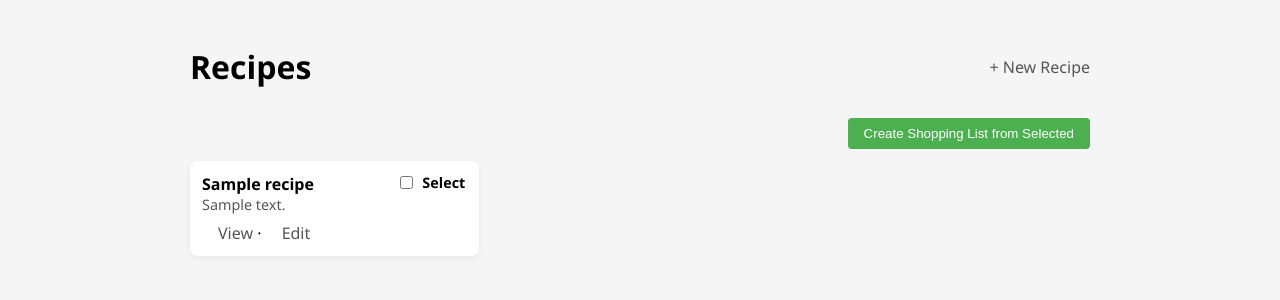
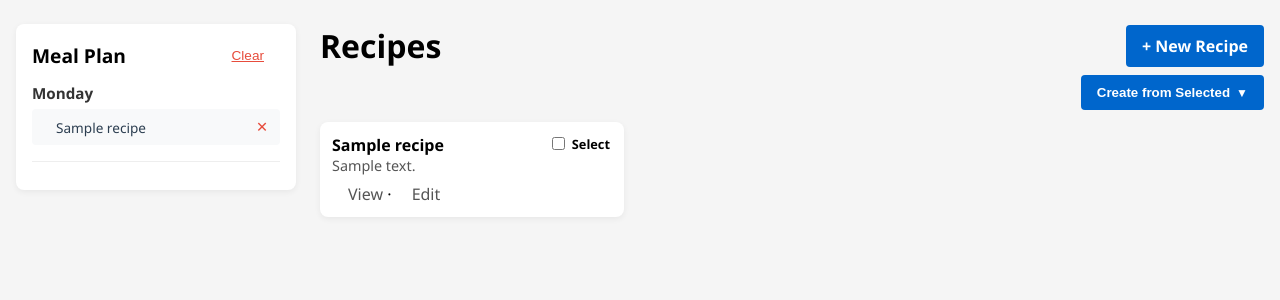
Before and after one commit to sreynolds203/ReynoldsRecipes, a Django app: page / in a window 1280 px wide. Shown: the part 47-347 px from the top of the page. Run offline with Django 5.2, Linux system fonts and the light colour scheme; tables that the repository leaves empty hold one stand-in row (values such as "Sample post").

Commit message:
UI changes and added meal planning functionality

```diff
--- a/recipes/urls.py
+++ b/recipes/urls.py
@@ -10,4 +10,9 @@ urlpatterns = [
     path('<int:pk>/edit/', views.RecipeUpdateView.as_view(), name='update'),
     path('<int:pk>/delete/', views.RecipeDeleteView.as_view(), name='delete'),
     path('shopping-list/', views.shopping_list, name='shopping_list'),
+    path('meal-plan/api/', views.get_meal_plan, name='meal_plan_api'),
+    path('meal-plan/create-bulk/', views.create_meal_plan_bulk, name='create_meal_plan_bulk'),
+    path('<int:recipe_id>/add-to-meal-plan/', views.add_to_meal_plan, name='add_to_meal_plan'),
+    path('meal-plan/<int:meal_plan_id>/remove/', views.remove_from_meal_plan, name='remove_from_meal_plan'),
+    path('meal-plan/clear/', views.clear_meal_plan, name='clear_meal_plan'),
 ]
--- a/recipes/views.py
+++ b/recipes/views.py
@@ -1,15 +1,33 @@
 from django.views.generic import ListView, DetailView, CreateView, UpdateView, DeleteView
 from django.urls import reverse_lazy
-from django.shortcuts import render
-from .models import Recipe
+from django.shortcuts import render, redirect
+from django.http import JsonResponse
+from .models import Recipe, MealPlan
 from .ingredient_parser import normalize_ingredient, aggregate_ingredients, format_quantity
 import re
+from datetime import datetime, timedelta
 
 class RecipeListView(ListView):
     model = Recipe
     template_name = 'recipes/index.html'
     context_object_name = 'recipes'
     paginate_by = 12
+
+    def get_context_data(self, **kwargs):
+        ctx = super().get_context_data(**kwargs)
+        meal_plans = MealPlan.objects.all().select_related('recipe').order_by('day')
+        days_dict = {}
+        for day, day_name in MealPlan.DAYS_OF_WEEK:
+            days_dict[day] = {'name': day_name, 'recipes': []}
+
+        for mp in meal_plans:
+            days_dict[mp.day]['recipes'].append({
+                'id': mp.id,
+                'recipe': mp.recipe,
+            })
+
+        ctx['meal_plan_days'] = [days_dict[day[0]] for day in MealPlan.DAYS_OF_WEEK]
+        return ctx
 
 class RecipeDetailView(DetailView):
     model = Recipe
@@ -156,3 +174,101 @@ def shopping_list(request):
         'items': items,
         'recipes': recipes,
     })
+
+
+def get_meal_plan(request):
+    """Return meal plan as JSON for AJAX requests."""
+    meal_plans = MealPlan.objects.all().select_related('recipe').order_by('day')
+    days = {day[0]: {'day_name': day[1], 'recipes': []} for day in MealPlan.DAYS_OF_WEEK}
+
+    for mp in meal_plans:
+        days[mp.day]['recipes'].append({
+            'id': mp.id,
+            'recipe_id': mp.recipe.id,
+            'recipe_title': mp.recipe.title,
+        })
+
+    return JsonResponse(list(days.values()), safe=False)
+
+
+def add_to_meal_plan(request, recipe_id):
+    """Add a recipe to the meal plan for a specific day."""
+    if request.method == 'POST':
+        day = request.POST.get('day')
+        if day:
+            recipe = Recipe.objects.get(pk=recipe_id)
+            MealPlan.objects.create(recipe=recipe, day=day)
+            return redirect('recipes:list')
+
+    recipe = Recipe.objects.get(pk=recipe_id)
+    return render(request, 'recipes/add_to_meal_plan.html', {
+        'recipe': recipe,
+        'days': MealPlan.DAYS_OF_WEEK,
+    })
+
+
+def remove_from_meal_plan(request, meal_plan_id):
+    """Remove a recipe from the meal plan."""
+    meal_plan = MealPlan.objects.get(pk=meal_plan_id)
+    meal_plan.delete()
+    return redirect('recipes:list')
+
+
+def clear_meal_plan(request):
+    """Clear all recipes from the meal plan."""
+    if request.method == 'POST':
+        MealPlan.objects.all().delete()
+        return redirect('recipes:list')
+    return render(request, 'recipes/confirm_clear_meal_plan.html')
+
+
+def create_meal_plan_bulk(request):
+    """Create meal plan entries from selected recipes with auto-assigned days starting from a start date."""
+    if request.method == 'POST':
+        # Support explicit assignments: multiple values like 'assignments' = 'recipeid|YYYY-MM-DD'
+        assignments = request.POST.getlist('assignments')
+        if assignments:
+            days_of_week = [day[0] for day in MealPlan.DAYS_OF_WEEK]
+            for a in assignments:
+                try:
+                    recipe_id, date_str = a.split('|', 1)
+                    recipe = Recipe.objects.get(pk=int(recipe_id))
+                    current_date = datetime.strptime(date_str, '%Y-%m-%d').date()
+                    day_name = days_of_week[current_date.weekday()]
+                    MealPlan.objects.create(recipe=recipe, day=day_name)
+                except Exception:
+                    # skip invalid entries
+                    continue
+            return redirect('recipes:list')
+
+        # Backwards compatible: simple start_date + recipe_ids
+        recipe_ids = request.POST.getlist('recipe_ids')
+        start_date_str = request.POST.get('start_date')
+
+        if recipe_ids and start_date_str:
+            try:
+                start_date = datetime.strptime(start_date_str, '%Y-%m-%d').date()
+            except ValueError:
+                start_date = None
+
+            if start_date:
+                recipes = Recipe.objects.filter(pk__in=recipe_ids)
+
+                # Map date to day of week
+                days_of_week = [day[0] for day in MealPlan.DAYS_OF_WEEK]
+
+                for idx, recipe in enumerate(recipes):
+                    current_date = start_date + timedelta(days=idx)
+                    day_name = days_of_week[current_date.weekday()]  # 0=Monday, 6=Sunday
+                    MealPlan.objects.create(recipe=recipe, day=day_name)
+
+                return redirect('recipes:list')
+
+    # GET request: show form with selected recipes
+    recipe_ids = request.GET.getlist('recipe_ids')
+    recipes = Recipe.objects.filter(pk__in=recipe_ids)
+
+    return render(request, 'recipes/meal_plan_select_date.html', {
+        'selected_recipes': recipes,
+        'recipe_ids': recipe_ids,
+    })
--- a/templates/recipes/form.html
+++ b/templates/recipes/form.html
@@ -52,7 +52,7 @@
       <button type="button" id="add-ingredient-btn" style="background:#0066cc;color:#fff;border:none;padding:8px 12px;border-radius:6px;cursor:pointer;margin-bottom:12px;font-weight:600">+ Add Ingredient</button>
 
       <!-- Hidden textarea to store serialized ingredients -->
-      <textarea id="{{ form.ingredients.id_for_label }}" name="ingredients" style="display:none">{{ ingredients_raw }}</textarea>
+      <textarea id="id_ingredients" name="ingredients" style="display:none">{{ ingredients_raw }}</textarea>
       {% if form.ingredients.errors %}<div style="color:red;font-size:.9rem">{{ form.ingredients.errors }}</div>{% endif %}
     </div>
 
@@ -86,7 +86,7 @@
   ];
 
   const ingredientsList = document.getElementById('ingredients-list');
-  const hiddenField = document.getElementById('{{ form.ingredients.id_for_label }}');
+  const hiddenField = document.getElementById('id_ingredients');
   const addBtn = document.getElementById('add-ingredient-btn');
   let draggedRow = null;
 
--- a/templates/recipes/index.html
+++ b/templates/recipes/index.html
@@ -1,25 +1,79 @@
 {% extends "base.html" %}
 {% block content %}
-<div style="max-width:900px;margin:24px auto">
+<div style="display:flex;gap:24px;max-width:1400px;margin:24px auto;padding:0 16px">
+  <!-- Left Sidebar: Meal Plan -->
+  <div style="width:280px;flex-shrink:0">
+    <div style="background:#fff;border-radius:8px;box-shadow:0 2px 6px rgba(0,0,0,.06);padding:16px;position:sticky;top:24px">
+      <div style="display:flex;justify-content:space-between;align-items:center;margin-bottom:12px">
+        <h2 style="margin:0;font-size:1.2rem">Meal Plan</h2>
+        {% if meal_plan_days|length %}
+          <form method="post" action="{% url 'recipes:clear_meal_plan' %}" style="margin:0" onsubmit="return confirm('Clear all recipes from meal plan?')">
+            {% csrf_token %}
+            <button type="submit" style="background:none;border:none;color:#e74c3c;cursor:pointer;font-size:.85rem;text-decoration:underline">Clear</button>
+          </form>
+        {% endif %}
+      </div>
+
+      {% if meal_plan_days %}
+        <div style="max-height:600px;overflow-y:auto">
+          {% for day in meal_plan_days %}
+            {% if day.recipes %}
+              <div style="margin-bottom:12px;padding-bottom:12px;border-bottom:1px solid #eee">
+                <div style="font-weight:600;font-size:.95rem;color:#333;margin-bottom:6px">{{ day.name }}</div>
+                {% for item in day.recipes %}
+                  <div style="background:#f8f9fa;padding:8px;border-radius:4px;margin-bottom:4px;font-size:.85rem;display:flex;justify-content:space-between;align-items:center">
+                    <a href="{% url 'recipes:detail' item.recipe.id %}" style="flex:1;color:#2c3e50;text-decoration:none;overflow:hidden;text-overflow:ellipsis;white-space:nowrap">{{ item.recipe.title }}</a>
+                    <form method="post" action="{% url 'recipes:remove_from_meal_plan' item.id %}" style="margin:0;display:inline" onsubmit="this.parentElement.style.opacity='0.5'">
+                      {% csrf_token %}
+                      <button type="submit" style="background:none;border:none;color:#e74c3c;cursor:pointer;font-size:.9rem;padding:2px 4px">✕</button>
+                    </form>
+                  </div>
+                {% endfor %}
+              </div>
+            {% endif %}
+          {% endfor %}
+        </div>
+      {% else %}
+        <p style="color:#999;font-size:.9rem;margin:0">No recipes in meal plan. Add some from recipes below!</p>
+      {% endif %}
+    </div>
+  </div>
+
+  <!-- Right Side: Recipes -->
+  <div style="flex:1;min-width:0">
     <div style="display:flex;justify-content:space-between;align-items:center">
-    <h1>Recipes</h1>
+      <h1 style="margin:0">Recipes</h1>
       <div>
-      <a href="{% url 'recipes:create' %}">+ New Recipe</a>
+        <a href="{% url 'recipes:create' %}" style="background:#0066cc;color:#fff;padding:10px 16px;text-decoration:none;border-radius:4px;font-weight:600;display:inline-block">+ New Recipe</a>
       </div>
     </div>
 
     <form method="post" action="{% url 'recipes:shopping_list' %}">
       {% csrf_token %}
-    <div style="display:flex;justify-content:space-between;align-items:center;margin-top:8px">
+      <div style="display:flex;justify-content:space-between;align-items:center;margin-top:8px;gap:8px">
         <div></div>
-      <button type="submit">Create Shopping List from Selected</button>
+        <div style="position:relative;display:inline-block">
+          <button type="button" id="create-dropdown-btn" style="background:#0066cc;color:#fff;padding:10px 16px;border:none;border-radius:4px;cursor:pointer;font-weight:600;display:flex;align-items:center;gap:6px" onclick="toggleCreateDropdown()">
+            Create from Selected <span style="font-size:12px">▼</span>
+          </button>
+          <div id="create-dropdown-menu" style="display:none;position:absolute;top:100%;right:0;background:#fff;border:1px solid #ddd;border-radius:4px;box-shadow:0 4px 8px rgba(0,0,0,0.1);z-index:10;min-width:200px;margin-top:4px">
+            <button type="submit" name="action" value="shopping_list" style="display:block;width:100%;padding:10px 16px;border:none;background:none;text-align:left;cursor:pointer;font-size:14px;color:#333" onclick="if(!validateSelection()){ alert('Please select at least one recipe'); return false;} document.getElementById('create-dropdown-menu').style.display='none'">
+              Shopping List
+            </button>
+            <button type="button" style="display:block;width:100%;padding:10px 16px;border:none;border-top:1px solid #eee;background:none;text-align:left;cursor:pointer;font-size:14px;color:#333" onclick="handleCreateMealPlan(); document.getElementById('create-dropdown-menu').style.display='none'">
+              Meal Plan
+            </button>
+          </div>
+        </div>
       </div>
 
       <div style="display:grid;grid-template-columns:repeat(auto-fill,minmax(260px,1fr));gap:16px;margin-top:12px">
       {% for r in recipes %}
         <div style="background:#fff;padding:12px;border-radius:8px;box-shadow:0 2px 6px rgba(0,0,0,.06);position:relative;overflow:hidden">
-        <div style="position:absolute;top:8px;right:8px;background:rgba(255,255,255,0.9);padding:4px 6px;border-radius:6px;z-index:2">
-          <label style="font-size:.9rem;display:flex;align-items:center;gap:6px"><input type="checkbox" name="selected" value="{{ r.pk }}"> Select</label>
+          <div style="position:absolute;top:8px;right:8px;background:rgba(255,255,255,0.9);padding:4px 6px;border-radius:6px;z-index:2;display:flex;gap:4px;flex-direction:column;font-size:.8rem">
+            <label style="display:flex;align-items:center;gap:4px;cursor:pointer">
+              <input type="checkbox" name="selected" value="{{ r.pk }}"> Select
+            </label>
           </div>
           {% if r.image %}
             <img src="{{ r.image.url }}" alt="" style="width:100%;height:140px;object-fit:cover;border-radius:6px;margin-bottom:8px"/>
@@ -45,4 +99,37 @@
       </div>
     {% endif %}
   </div>
+</div>
+
+<script>
+function toggleCreateDropdown() {
+  const menu = document.getElementById('create-dropdown-menu');
+  menu.style.display = menu.style.display === 'none' ? 'block' : 'none';
+}
+
+// Close dropdown when clicking outside
+document.addEventListener('click', function(event) {
+  const btn = document.getElementById('create-dropdown-btn');
+  const menu = document.getElementById('create-dropdown-menu');
+  if (!btn.contains(event.target) && !menu.contains(event.target)) {
+    menu.style.display = 'none';
+  }
+});
+
+function validateSelection() {
+  const checkboxes = document.querySelectorAll('input[name="selected"]:checked');
+  return checkboxes.length > 0;
+}
+
+function handleCreateMealPlan() {
+  const checkboxes = document.querySelectorAll('input[name="selected"]:checked');
+  if (checkboxes.length === 0) {
+    alert('Please select at least one recipe');
+    return;
+  }
+
+  const recipeIds = Array.from(checkboxes).map(cb => cb.value).join('&recipe_ids=');
+  window.location.href = '{% url "recipes:create_meal_plan_bulk" %}?recipe_ids=' + recipeIds;
+}
+</script>
 {% endblock %}
```
Also changed, not shown: recipes/models.py (+23 -0 lines), templates/recipes/add_to_meal_plan.html (added, +27 -0 lines), templates/recipes/confirm_clear_meal_plan.html (added, +17 -0 lines), templates/recipes/meal_plan_select_date.html (added, +176 -0 lines), recipes/migrations/0001_alter_recipe_ingredients_mealplan.py (added). Lines whose indentation alone changed are shown as unchanged.
